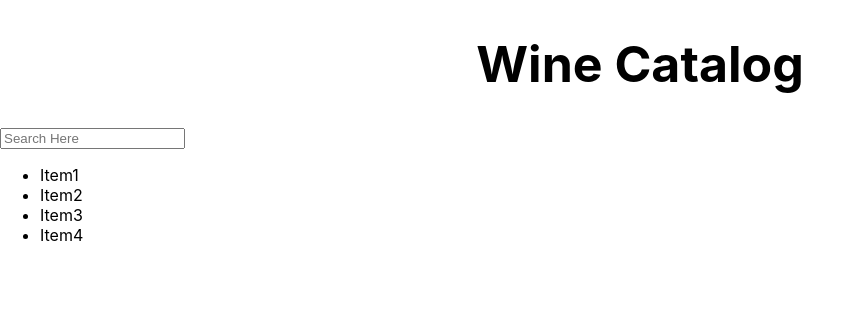
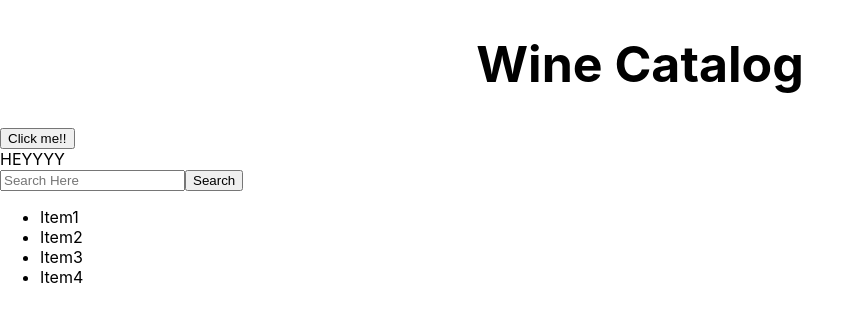
Before and after one commit to Awood549/wine-catalog, a React (Create React App) app: page / in a window 1280 px wide. Shown: the top 322 px of the page, without its empty margins (0-864 px from the left). Built offline with nearby package versions, Linux system fonts and the light colour scheme.

Commit message:
setting up add wines form

```diff
--- a/src/App.js
+++ b/src/App.js
@@ -2,11 +2,14 @@ import React from 'react';
 import SearchBar from './form/searchBar.js';
 import Title from './headers/title.js';
 import List from './list/list.js';
+import AddWine from './form/InputWines.js';
+
 function App() {
 
   return (
     <>
     <Title></Title>
+    <AddWine></AddWine>
     <SearchBar></SearchBar>
     <List></List>
     </>
--- a/src/form/InputWines.js
+++ b/src/form/InputWines.js
@@ -4,6 +4,21 @@ function AddWine(){
 
 
   return(
+    <>
+        <form>
+      <button>
+        Click me!!
+      </button>
+    </form>
+
+    <form>
+      <label>
+        HEYYYY
+      </label>
+
+    </form>
+
+    </>
 
   )
 }
--- a/src/form/searchBar.js
+++ b/src/form/searchBar.js
@@ -6,6 +6,9 @@ function SearchBar(){
     <form>
       <input placeholder='Search Here'>
       </input>
+      <button>
+        Search
+      </button>
     </form>
   )
 }
--- a/src/resources/tastingObj.js
+++ b/src/resources/tastingObj.js
@@ -8,8 +8,9 @@ module.export = {
     wines:[
       {
         wine: 'cooper & theif',
-        notes: 'Very very vanilla',
+        notes: 'sery very vanilla',
         crewRating: 2,
+        varietal: 'syrah'
       }
     ],
     varietals: {
```
Also changed, not shown: src/form/forms.css (added).
